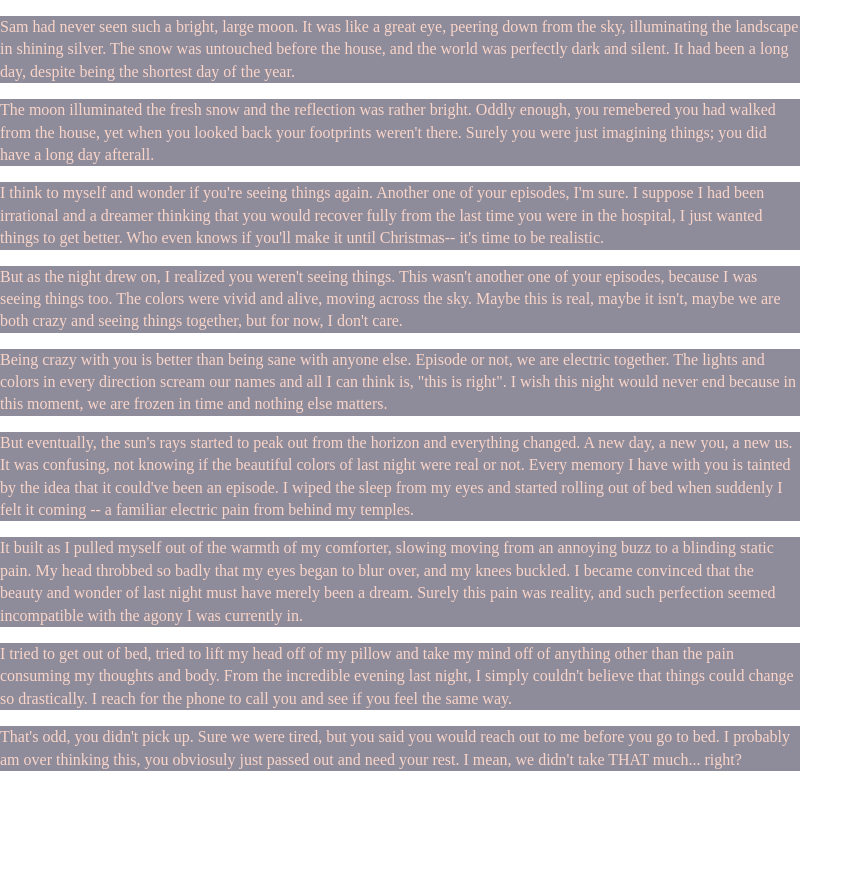
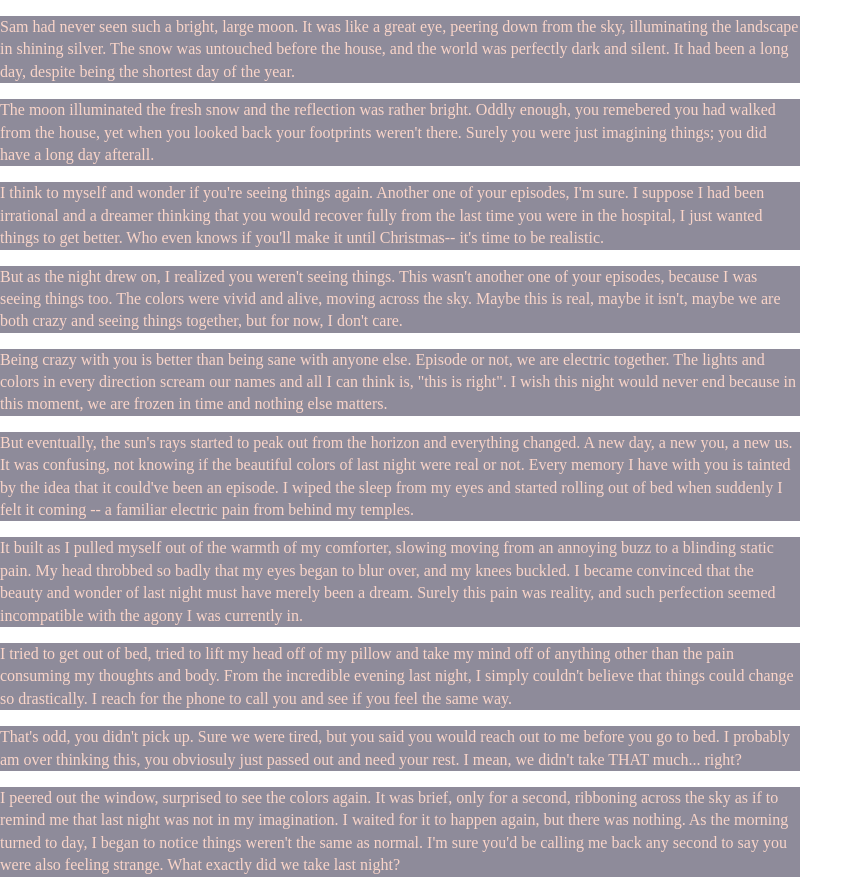
Before and after one commit to sleepvy/Exquisite-Corpse, a plain HTML site: page index.html in a window 1280 px wide. Shown: the whole page, without its empty margins (0-863 px from the left). Before the commit the page ends 800 px from the top, so only its background shows below. Drawn offline with nearby package versions, Linux system fonts and the light colour scheme.

Commit message:
kyle's second paragraph

```diff
--- a/index.html
+++ b/index.html
@@ -69,6 +69,9 @@
     <p>
           That's odd, you didn't pick up. Sure we were tired, but you said you would reach out to me before you go to bed. I probably am over thinking this, you obviosuly just passed out and need your rest. I mean, we didn't take THAT much... right?
     </p>
+    <p>
+        I peered out the window, surprised to see the colors again. It was brief, only for a second, ribboning across the sky as if to remind me that last night was not in my imagination. I waited for it to happen again, but there was nothing. As the morning turned to day, I began to notice things weren't the same as normal. I'm sure you'd be calling me back any second to say you were also feeling strange. What exactly did we take last night?
+    </p>
     <script src="js/vendor/modernizr-3.6.0.min.js"></script>
     <script src="https://code.jquery.com/jquery-3.3.1.min.js" integrity="sha256-FgpCb/KJQlLNfOu91ta32o/NMZxltwRo8QtmkMRdAu8=" crossorigin="anonymous"></script>
     <script>
```
